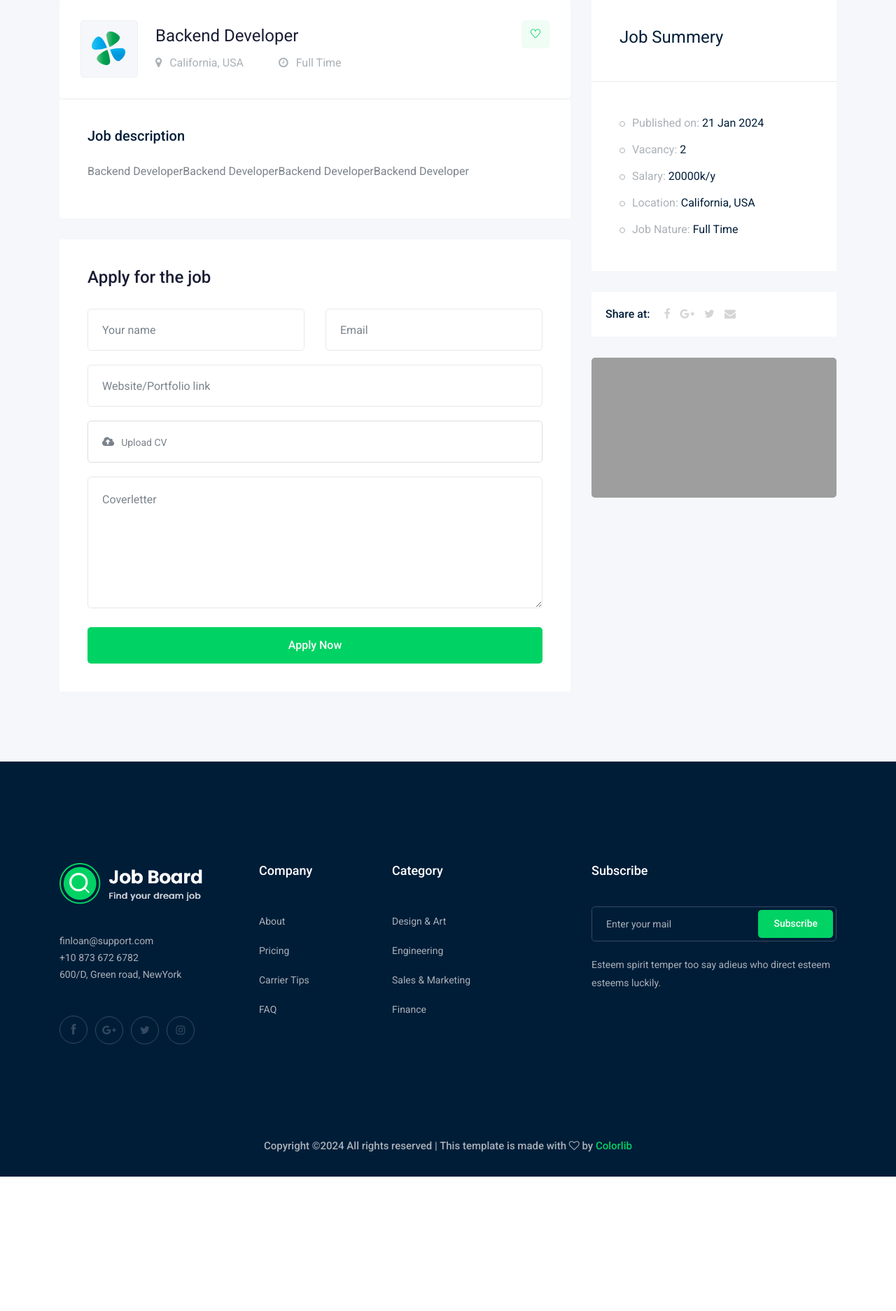
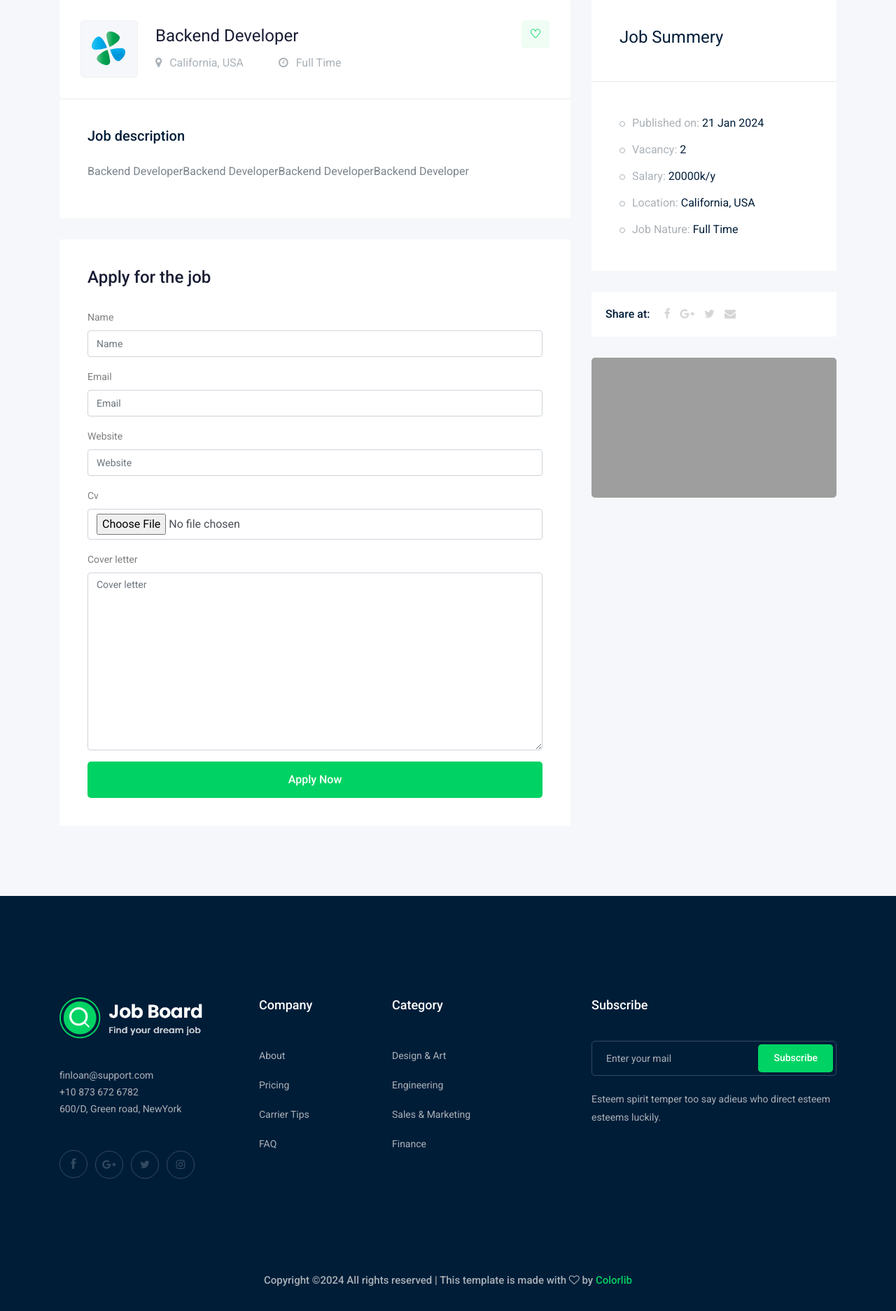
Before and after one commit to MiidoOsama/Job-Board, a Django app: template job/templates/job/job_detail.html in a window 1280 px wide. Shown: the part 452-2325 px from the top of the page at 70% size. Before the commit the page ends 2133 px from the top, so only its background shows below. Run offline with Django 5.2, Linux system fonts and the light colour scheme; the template is opened without the code that fills it: values that come from a table or form of the project are taken from there, others are empty; data comes from the database, SQL or seed files in the repository; both versions use the stored data as it was after the commit; a map, chart or similar area stays blank; some libraries are stand-ins or nearby versions; grey boxes are pictures that could not be loaded.

Commit message:
made forms

```diff
--- a/job/admin.py
+++ b/job/admin.py
@@ -1,5 +1,6 @@
 from django.contrib import admin
-from .models import Job , Category
+from .models import Job , Category , Apply
 
 admin.site.register(Job)
 admin.site.register(Category)
+admin.site.register(Apply)
--- /dev/null
+++ b/job/forms.py
@@ -0,0 +1,8 @@
+from django import forms
+from .models import Apply
+
+class ApplyForm(forms.ModelForm):
+
+    class Meta:
+        model = Apply
+        fields = ("name", "email" , "website", "cv" , "cover_letter" )
--- a/job/models.py
+++ b/job/models.py
@@ -1,4 +1,5 @@
 from django.db import models
+from django.utils.text import slugify
 
 JOB_TYPE = (
     ('Full Time','Full Time'),
@@ -21,10 +22,14 @@ class Job (models.Model):
     salary = models.IntegerField(default = 0)
     category = models.ForeignKey("Category", on_delete=models.CASCADE)
     image = models.ImageField(upload_to=image_upload)
+    slug = models.SlugField(null = True , blank =True)
 
 
+    def save(self, *args, **kwargs):
+        # Generate a slug from the title if one is not provided
+            self.slug = slugify(self.title)
 
-
+            super().save(*args, **kwargs)
 
     def __str__(self):
         return self.title
@@ -35,3 +40,18 @@ class Category(models.Model):
 
     def __str__(self):
         return self.name
+
+class Apply(models.Model):
+    job = models.ForeignKey(Job , verbose_name=("apply_now"), on_delete=models.CASCADE)
+    name = models.CharField(max_length=50)
+    email = models.EmailField(max_length=254)
+    website = models.URLField(max_length=200)
+    cv = models.FileField(upload_to='apply/')
+    cover_letter = models.TextField(max_length=1000)
+
+
+
+
+
+    def __str__(self):
+        return self.name
--- a/job/templates/job/job_detail.html
+++ b/job/templates/job/job_detail.html
@@ -1,4 +1,5 @@
 {% extends "base.html" %}
+{% load bootstrap4 %}
 {% block body %}
 
     <!-- bradcam_area  -->
@@ -52,46 +53,12 @@
                     </div>
                     <div class="apply_job_form white-bg">
                         <h4>Apply for the job</h4>
-                        <form action="#">
-                            <div class="row">
-                                <div class="col-md-6">
-                                    <div class="input_field">
-                                        <input type="text" placeholder="Your name">
-                                    </div>
-                                </div>
-                                <div class="col-md-6">
-                                    <div class="input_field">
-                                        <input type="text" placeholder="Email">
-                                    </div>
-                                </div>
-                                <div class="col-md-12">
-                                    <div class="input_field">
-                                        <input type="text" placeholder="Website/Portfolio link">
-                                    </div>
-                                </div>
-                                <div class="col-md-12">
-                                    <div class="input-group">
-                                        <div class="input-group-prepend">
-                                          <button type="button" id="inputGroupFileAddon03"><i class="fa fa-cloud-upload" aria-hidden="true"></i>
-                                          </button>
-                                        </div>
-                                        <div class="custom-file">
-                                          <input type="file" class="custom-file-input" id="inputGroupFile03" aria-describedby="inputGroupFileAddon03">
-                                          <label class="custom-file-label" for="inputGroupFile03">Upload CV</label>
-                                        </div>
-                                      </div>
-                                </div>
-                                <div class="col-md-12">
-                                    <div class="input_field">
-                                        <textarea name="#" id="" cols="30" rows="10" placeholder="Coverletter"></textarea>
-                                    </div>
-                                </div>
-                                <div class="col-md-12">
-                                    <div class="submit_btn">
-                                        <button class="boxed-btn3 w-100" type="submit">Apply Now</button>
-                                    </div>
-                                </div>
-                            </div>
+                        <form method="POST" enctype="multipart/form-data">
+                            {% csrf_token %}
+                            {% bootstrap_form form %}
+                            {% buttons %}
+                                <button class="boxed-btn3 w-100" type="submit">Apply Now</button>
+                            {% endbuttons %}
                         </form>
                     </div>
                 </div>
--- a/job/urls.py
+++ b/job/urls.py
@@ -4,5 +4,5 @@ from . import views
 app_name = 'job'
 urlpatterns = [
     path('',views.job_list),
-    path('<int:id>',views.job_detail , name='job_detail'),
+    path('<str:slug>',views.job_detail , name='job_detail'),
 ]
--- a/project/settings.py
+++ b/project/settings.py
@@ -39,6 +39,7 @@ INSTALLED_APPS = [
     'django.contrib.messages',
     'django.contrib.staticfiles',
     'job',
+    "bootstrap4",
 ]
 
 MIDDLEWARE = [
```
Also changed, not shown: job/templates/job/job_list.html (+20 -15 lines), job/views.py (+23 -5 lines), db.sqlite3, job/migrations/0005_job_slug_alter_job_image.py (added), job/migrations/0006_apply.py (added), media/apply/1693668045327.jpg (added), media/apply/1693668045327_VgXYzHk.jpg (added), media/apply/1693668045327_h8cxEOs.jpg (added), media/apply/2745876647048427148.jpg (added).
